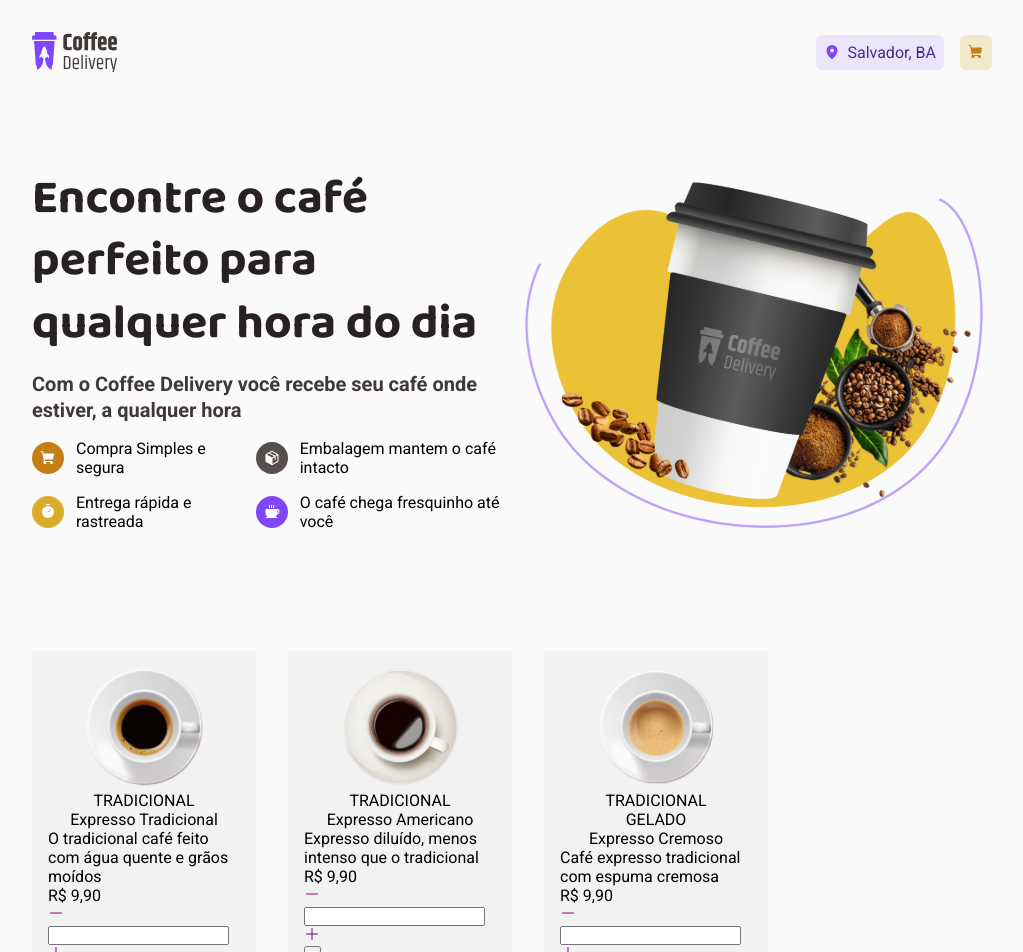
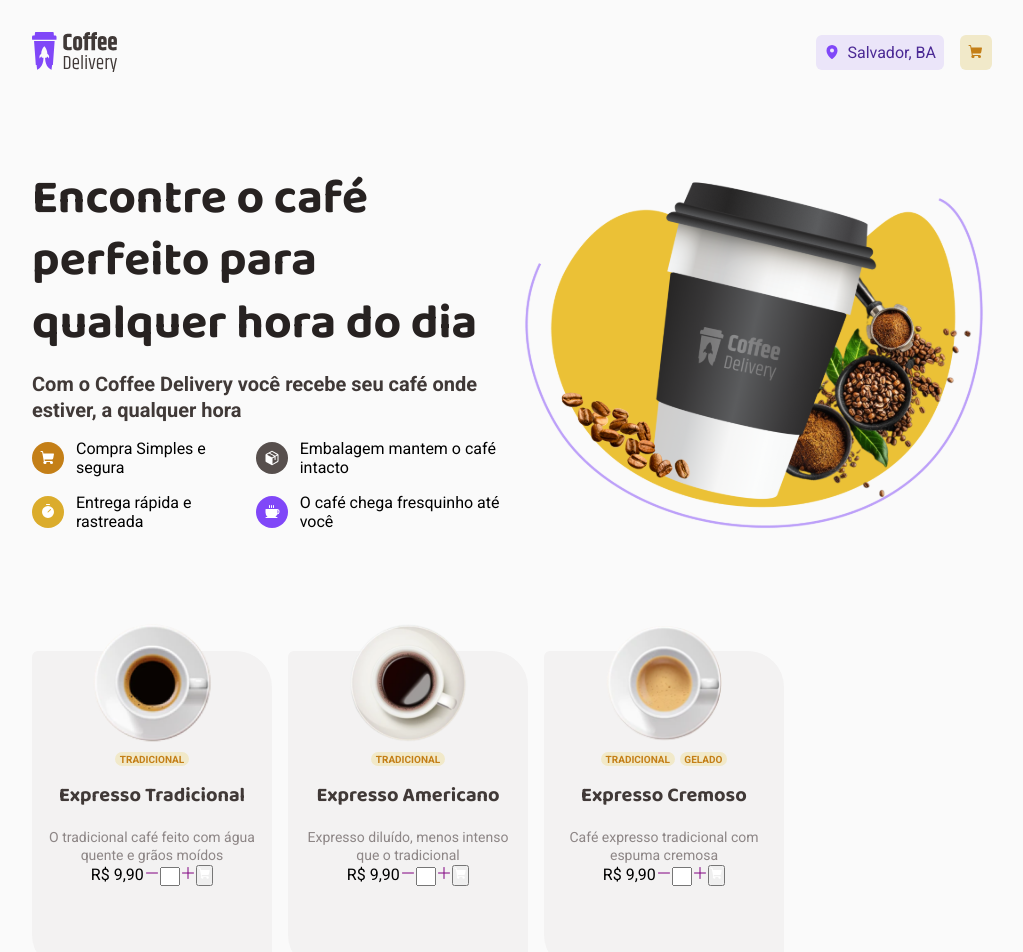
Before and after one commit to jairocket/project-02, a React (Vite) app: page / in a window 1280 px wide. Shown: the top 952 px of the page, without its empty margins (128-1151 px from the left). Built offline with nearby package versions, Linux system fonts and the light colour scheme.

Commit message:
feat(coffeecard): Add styles to CoffeeCard

```diff
--- a/src/App.tsx
+++ b/src/App.tsx
@@ -1,6 +1,3 @@
-// import { useState } from 'react'
-// import reactLogo from './assets/react.svg'
-// import './App.css'
 import { ThemeProvider } from 'styled-components'
 import { defaultTheme } from './styles/Themes/default'
 import { Header } from './components/Header'
--- a/src/components/CoffeeCard/index.tsx
+++ b/src/components/CoffeeCard/index.tsx
@@ -1,5 +1,11 @@
 import { Minus, Plus, ShoppingCart } from 'phosphor-react'
-import { CoffeeCardContainer } from './styles'
+import {
+  CoffeeCardContainer,
+  CoffeeImageContainer,
+  TagsContainer,
+  InputContainer,
+  FormContainer,
+} from './styles'
 
 export interface CoffeeCardProps {
   image: string
@@ -18,27 +24,29 @@
 }: CoffeeCardProps) {
   return (
     <CoffeeCardContainer>
-      <div>
+      <CoffeeImageContainer>
         <img src={image} />
-      </div>
-      {tags.map((tag) => (
-        <div key={tag}>{tag}</div>
-      ))}
-      <div>{name}</div>
-      <div>{description}</div>
-      <div>
+      </CoffeeImageContainer>
+      <TagsContainer>
+        {tags.map((tag) => (
+          <span key={tag}>{tag}</span>
+        ))}
+      </TagsContainer>
+      <h6>{name}</h6>
+      <p>{description}</p>
+      <FormContainer>
         <div>{`R$ ${price}`}</div>
         <div>
-          <div>
+          <InputContainer>
             <Minus color="purple" />
             <input type="number" />
             <Plus color="purple" />
-          </div>
-          <button>
-            <ShoppingCart color="white" weight="fill" />{' '}
-          </button>
+            <button>
+              <ShoppingCart color="white" weight="fill" />{' '}
+            </button>
+          </InputContainer>
         </div>
-      </div>
+      </FormContainer>
     </CoffeeCardContainer>
   )
 }
--- a/src/components/CoffeeCard/styles.ts
+++ b/src/components/CoffeeCard/styles.ts
@@ -5,9 +5,69 @@
   align-items: center;
   flex-direction: column;
   margin-top: 40px;
-  margin-right: 2rem;
-  width: 14rem;
-  height: 310px;
+  margin-right: 1rem;
+  width: 15rem;
+  height: 20rem;
   background-color: ${(props) => props.theme['card']};
-  padding: 1rem;
+  padding: 0.5rem;
+  border-radius: 6px 36px;
+
+  h6 {
+    font-family: 'Baloo 2';
+    font-weight: 700;
+    font-size: 20px;
+    line-height: 1.3;
+    color: ${(props) => props.theme['subtitle']};
+
+    position: relative;
+    bottom: 1.25rem;
+  }
+
+  p {
+    font-size: 0.875rem;
+    line-height: 1.3;
+    text-align: center;
+    color: ${(props) => props.theme['label']};
+  }
 `
+
+export const CoffeeImageContainer = styled.div`
+  position: relative;
+  bottom: 2.25rem;
+`
+
+export const TagsContainer = styled.div`
+  position: relative;
+  bottom: 2.25rem;
+
+  span {
+    background-color: ${(props) => props.theme['yellow-light']};
+    color: ${(props) => props.theme['yellow-dark']};
+    font-size: 10px;
+    line-height: 1.3;
+    text-transform: uppercase;
+    font-weight: 700;
+    padding: 0.1rem 0.3rem;
+    border-radius: 100px;
+    margin: 0.15rem;
+  }
+`
+
+export const FormContainer = styled.div`
+  display: flex;
+  flex-direction: row;
+`
+export const InputContainer = styled.div`
+  /* Chrome, Safari, Edge, Opera */
+  input::-webkit-outer-spin-button,
+  input::-webkit-inner-spin-button {
+    -webkit-appearance: none;
+    margin: 0;
+  }
+
+  /* Firefox */
+  input[type='number'] {
+    -moz-appearance: textfield;
+    width: 20px;
+  }
+`
```
Also changed, not shown: src/App.css (deleted, +0 -42 lines).
